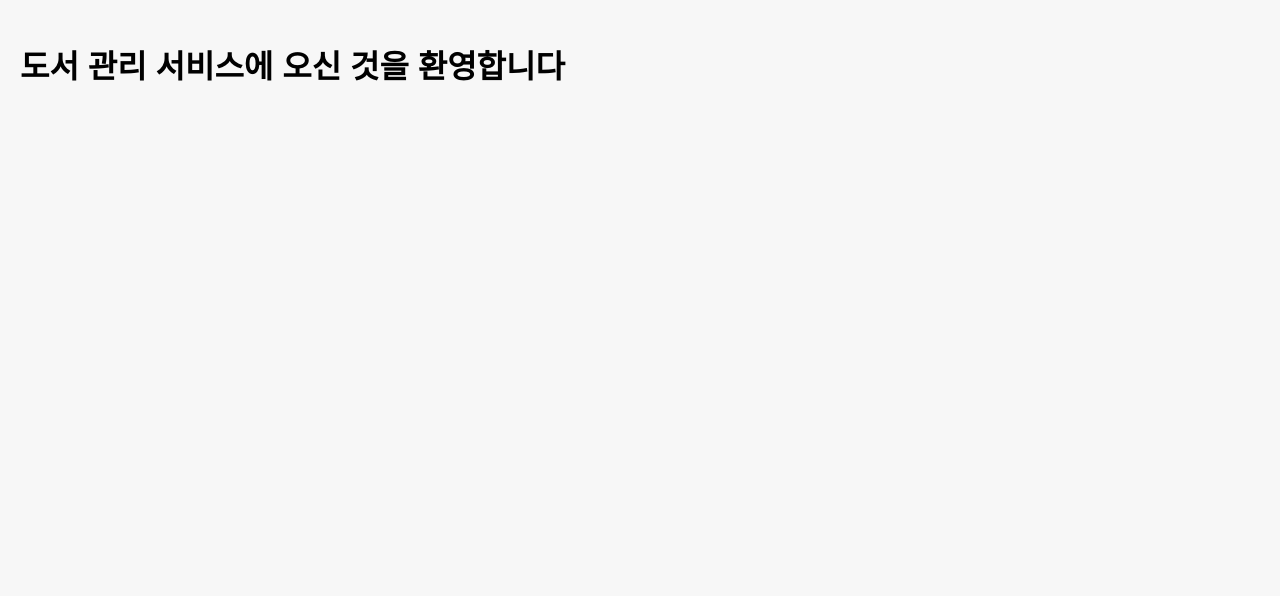
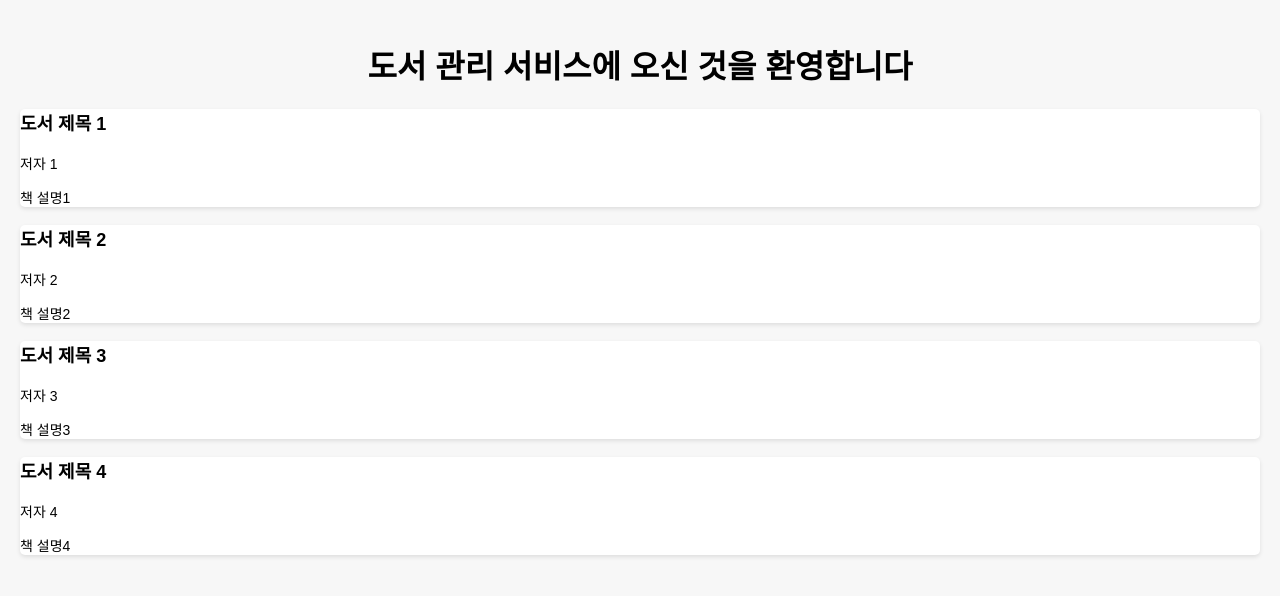
Before and after one commit to Yu-jiin/WEB, a plain HTML site: page online_homework/240820_web2/web_ws_2_1/index.html in a window 1280 px wide. Drawn offline with Linux system fonts and the light colour scheme.

Commit message:
Lv1 실습 done

```diff
--- a/online_homework/240820_web2/web_ws_2_1/index.html
+++ b/online_homework/240820_web2/web_ws_2_1/index.html
@@ -15,13 +15,43 @@
       border-radius: 5px;
       box-shadow: 0 2px 4px rgba(0, 0, 0, 0.1);
     }
+
+    h1 {
+      text-align: center;
+    }
+
+    .title{
+      font-size: 18px;
+      font-weight: bold;
+    }
+
+    .author, .explain{
+      font-size: 14px;
+    }
   </style>
 </head>
 <body>
   <h1>도서 관리 서비스에 오신 것을 환영합니다</h1>
 
   <div class="book-container">
-
+    <p class="title">도서 제목 1</p>
+    <p class="author">저자 1</p>
+    <p class="explain">책 설명1</p>
+  </div>
+  <div class="book-container">
+    <p class="title">도서 제목 2</p>
+    <p class="author">저자 2</p>
+    <p class="explain">책 설명2</p>
+  </div>
+  <div class="book-container">
+    <p class="title">도서 제목 3</p>
+    <p class="author">저자 3</p>
+    <p class="explain">책 설명3</p>
+  </div>
+  <div class="book-container">
+    <p class="title">도서 제목 4</p>
+    <p class="author">저자 4</p>
+    <p class="explain">책 설명4</p>
   </div>
 </body>
 </html>
```
